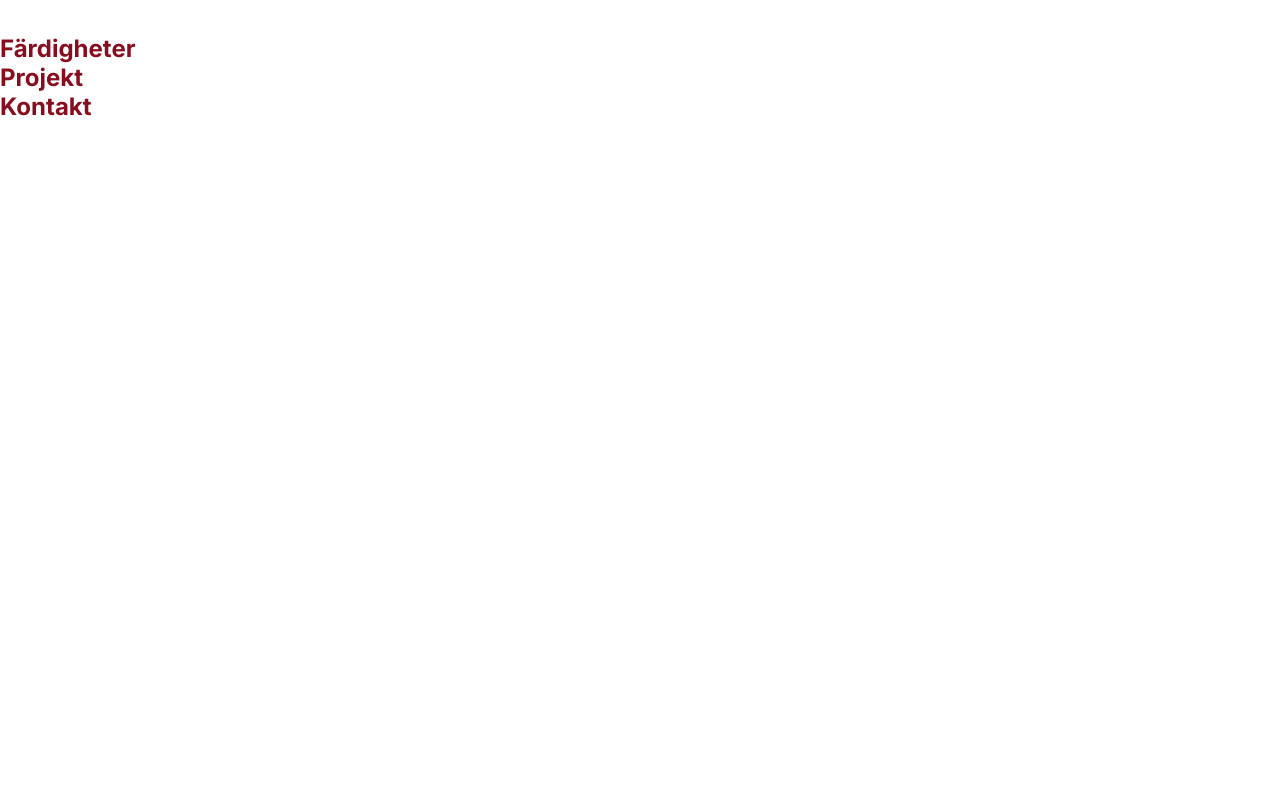
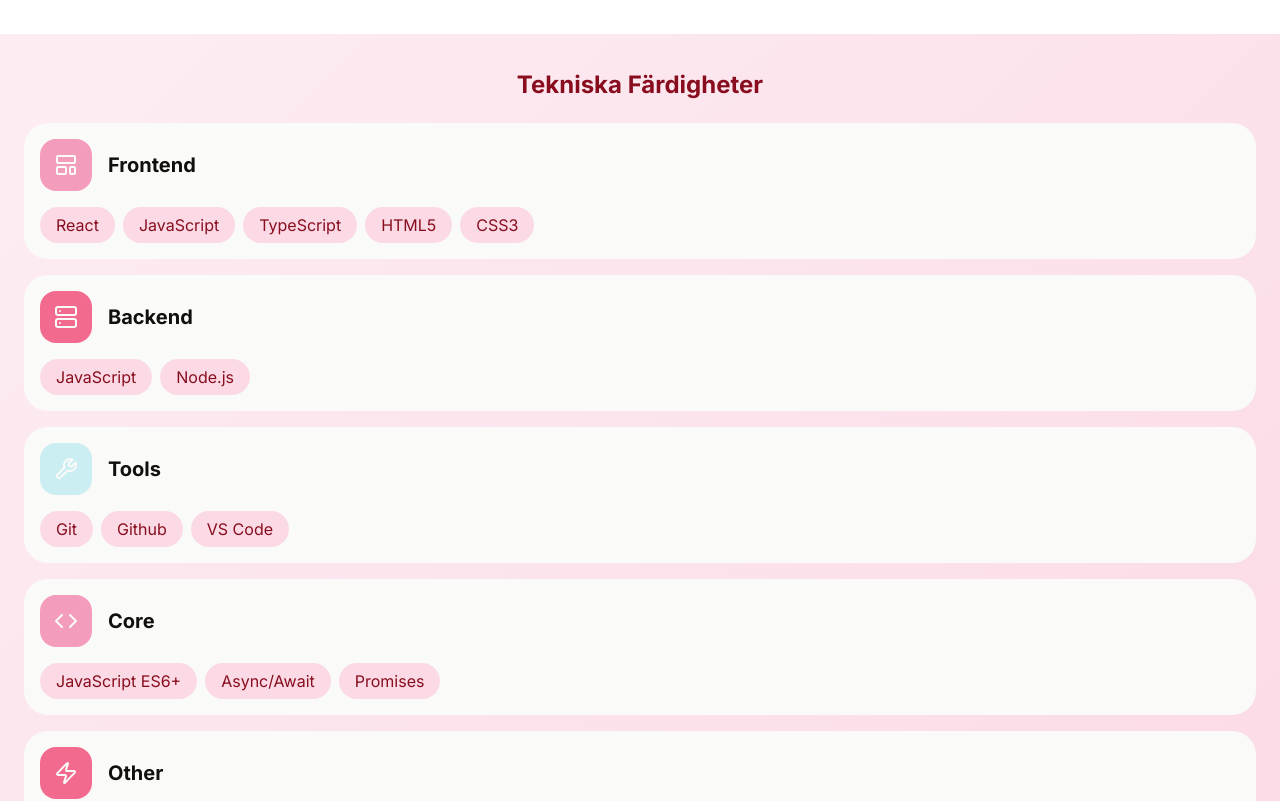
Before and after one commit to vczarnotta/portfolio, a React (Vite) app: page / in a window 1280 px wide. Shown: the part 901-1702 px from the top of the page. Before the commit the page ends 1022 px from the top, so only its background shows below. Built offline with nearby package versions, Linux system fonts and the light colour scheme.

Commit message:
färdigheter

```diff
--- /dev/null
+++ b/src/components/SkillCard/SkillCard.module.css
@@ -0,0 +1,51 @@
+.base {
+  display: flex;
+  flex-direction: column;
+  gap: var(--space-sm);
+  background-color: var(--bg-main);
+  padding: var(--space-sm);
+  border-radius: var(--radius-base);
+}
+
+.titleWrapper {
+  display: flex;
+  gap: var(--space-sm);
+  align-items: center;
+}
+
+.icon {
+  display: flex;
+  justify-content: center;
+  align-items: center;
+  width: 52px;
+  height: 52px;
+  border-radius: var(--radius-sm);
+  font-size: 24px;
+}
+
+.lightPink {
+  background-color: var(--color-accent-soft);
+}
+
+.pink {
+  background-color: var(--color-accent);
+}
+
+.blue {
+  background-color: var(--color-info);
+}
+
+.skillsList {
+  display: flex;
+  flex-wrap: wrap;
+  gap: var(--space-xs);
+  list-style: none;
+}
+
+.skill {
+  background-color: var(--color-accent-pale);
+  color: var(--color-primary);
+  padding: var(--space-xs) var(--space-sm);
+  border-radius: var(--radius-pill);
+  white-space: nowrap;
+}
--- /dev/null
+++ b/src/components/SkillCard/SkillCard.tsx
@@ -0,0 +1,28 @@
+import s from "./SkillCard.module.css"
+interface SkillCardProps {
+  variant: "lightPink" | "pink" | "blue",
+  icon: React.ReactNode,
+  title: string,
+  skills: string[]
+}
+
+export default function SkillCard({variant, icon, title, skills}: SkillCardProps) {
+
+return(
+  <article
+    className={s.base}
+  >
+    <div className={s.titleWrapper}>
+      <div className={`${s.icon} ${s[variant]}`}>
+        {icon}
+      </div>
+      <h3>{title}</h3>
+    </div>
+    <ul className={s.skillsList}>
+      {skills.map((skill) => (
+        <li key={skill} className={s.skill}>{skill}</li>
+      ))}
+    </ul>
+  </article>
+)
+}
--- a/src/index.css
+++ b/src/index.css
@@ -20,7 +20,7 @@
   --space-lg: 36px;
 
   /* Radius */
-  --radius-small: 16px;
+  --radius-sm: 16px;
   --radius-base: 24px;
   --radius-pill: 999px;
 
@@ -48,6 +48,11 @@
   font-size: var(--font-size-lg);
 }
 
+h3 {
+  color: var(--color-text-main);
+  font-size: var(--font-size-md);
+}
+
 p, a {
   color: var(--color-text-main);
   font-size: var(--font-size-base);
--- a/src/sections/SkillsSection/SkillsSection.tsx
+++ b/src/sections/SkillsSection/SkillsSection.tsx
@@ -1,7 +1,47 @@
+import SkillCard from "../../components/SkillCard/SkillCard"
+import { LuLayoutTemplate, LuServer, LuWrench, LuCode, LuZap } from "react-icons/lu";
+import s from "./skillsSection.module.css"
+
 export default function SkillsSection() {
   return(
-    <section>
-      <h2>Färdigheter</h2>
+    <section className={s.container}>
+      <h2>Tekniska Färdigheter</h2>
+      <div className={s.skillsWrapper}>
+        <SkillCard
+          variant="lightPink"
+          icon={<LuLayoutTemplate />}
+          title="Frontend"
+          skills={["React", "JavaScript", "TypeScript", "HTML5", "CSS3"]}
+        />
+
+        <SkillCard
+          variant="pink"
+          icon={<LuServer />}
+          title="Backend"
+          skills={["JavaScript", "Node.js"]}
+        />
+
+        <SkillCard
+          variant="blue"
+          icon={<LuWrench />}
+          title="Tools"
+          skills={["Git", "Github", "VS Code"]}
+        />
+
+        <SkillCard
+          variant="lightPink"
+          icon={<LuCode />}
+          title="Core"
+          skills={["JavaScript ES6+", "Async/Await", "Promises"]}
+        />
+
+        <SkillCard
+          variant="pink"
+          icon={<LuZap />}
+          title="Other"
+          skills={["Responsiv Design", "Testing (Jest)", "Agilt arbetssätt", "Webbprestanda"]}
+        />
+      </div>
     </section>
   )
 }
--- /dev/null
+++ b/src/sections/SkillsSection/skillsSection.module.css
@@ -0,0 +1,15 @@
+.container {
+  display: flex;
+  flex-direction: column;
+  align-items: center;
+  gap: var(--space-base);
+  background: var(--bg-gradient);
+  padding: var(--space-lg) var(--space-base);
+}
+
+.skillsWrapper {
+  display: flex;
+  flex-direction: column;
+  gap: var(--space-sm);
+  width: 100%;
+}
```
Also changed, not shown: src/components/Card/Card.tsx (deleted).
